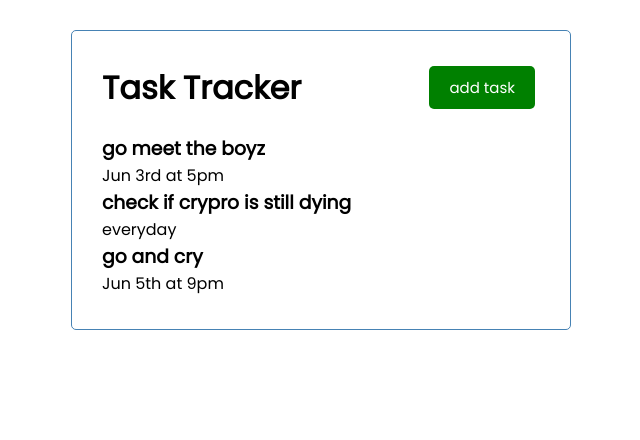
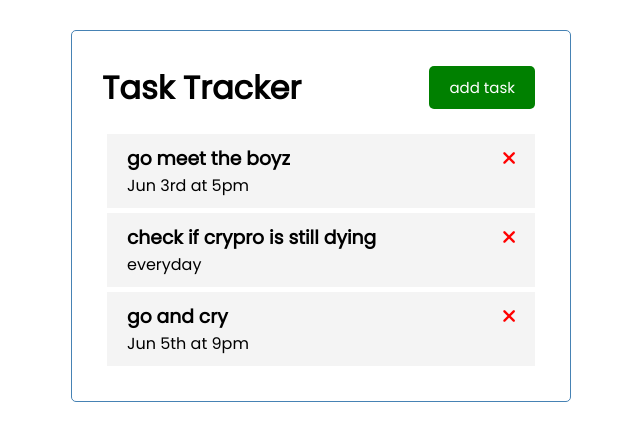
Before and after one commit to RedBaron1918/vue_project1, a Vue app: page / in a window 1280 px wide. Shown: the top 440 px of the page, without its empty margins (319-959 px from the left). Built offline with nearby package versions, Linux system fonts and the light colour scheme.

Commit message:
adding stuff

```diff
--- a/public/index.html
+++ b/public/index.html
@@ -6,6 +6,7 @@
     <meta name="viewport" content="width=device-width,initial-scale=1.0">
     <link rel="icon" href="<%= BASE_URL %>favicon.ico">
     <title><%= htmlWebpackPlugin.options.title %></title>
+    <link rel="stylesheet" href="https://cdnjs.cloudflare.com/ajax/libs/font-awesome/6.1.1/css/all.min.css" integrity="sha512-KfkfwYDsLkIlwQp6LFnl8zNdLGxu9YAA1QvwINks4PhcElQSvqcyVLLD9aMhXd13uQjoXtEKNosOWaZqXgel0g==" crossorigin="anonymous" referrerpolicy="no-referrer" />
   </head>
   <body>
     <noscript>
--- a/src/components/Task.vue
+++ b/src/components/Task.vue
@@ -1,6 +1,6 @@
 <template>
 <div class="task">
-     <h3>{{task.text}}</h3>
+     <h3>{{task.text}} <i class="fas fa-times"></i></h3>
      <p>{{task.day}}</p>
 </div>
 
@@ -12,6 +12,22 @@ props:['task']
 }
 </script>
 
-<style>
-
+<style scope>
+.fas {
+  color: red;
+}
+.task {
+  background: #f4f4f4;
+  margin: 5px;
+  padding: 10px 20px;
+  cursor: pointer;
+}
+.task.reminder {
+  border-left: 5px solid green;
+}
+.task h3 {
+  display: flex;
+  align-items: center;
+  justify-content: space-between;
+}
 </style>
```
